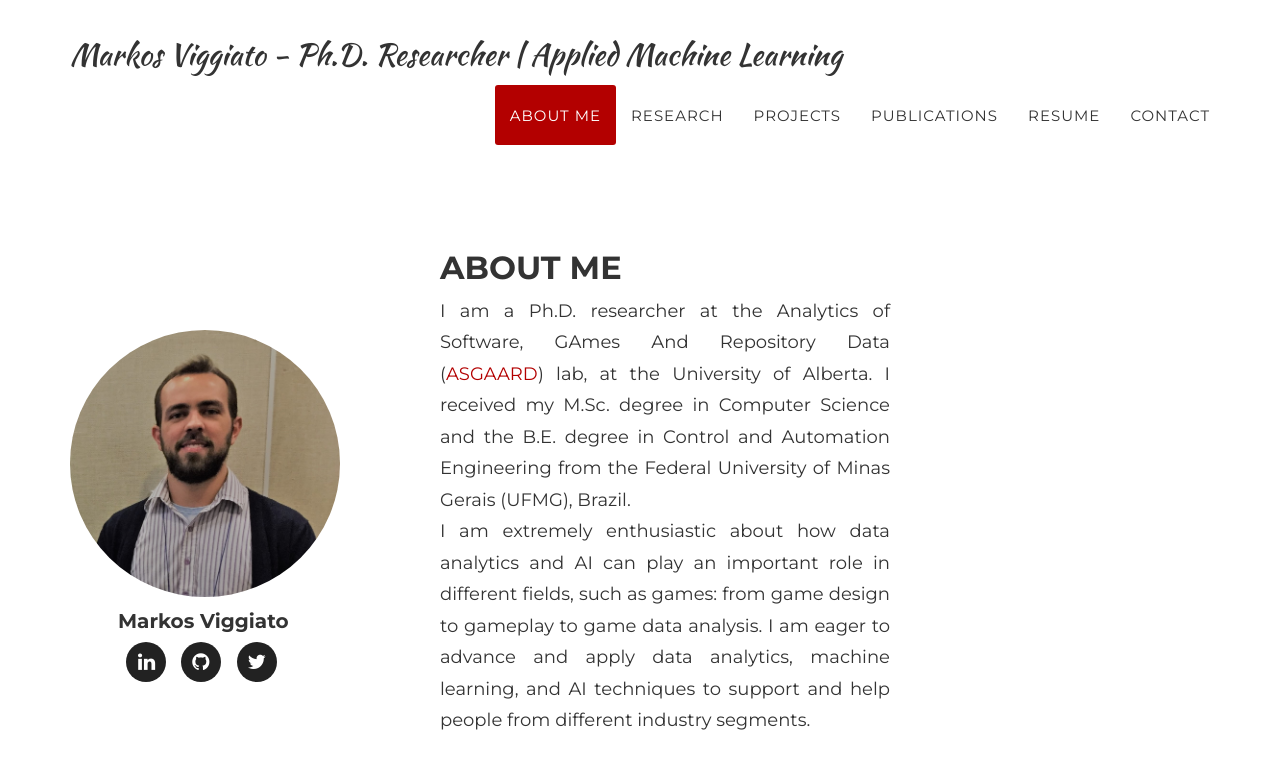
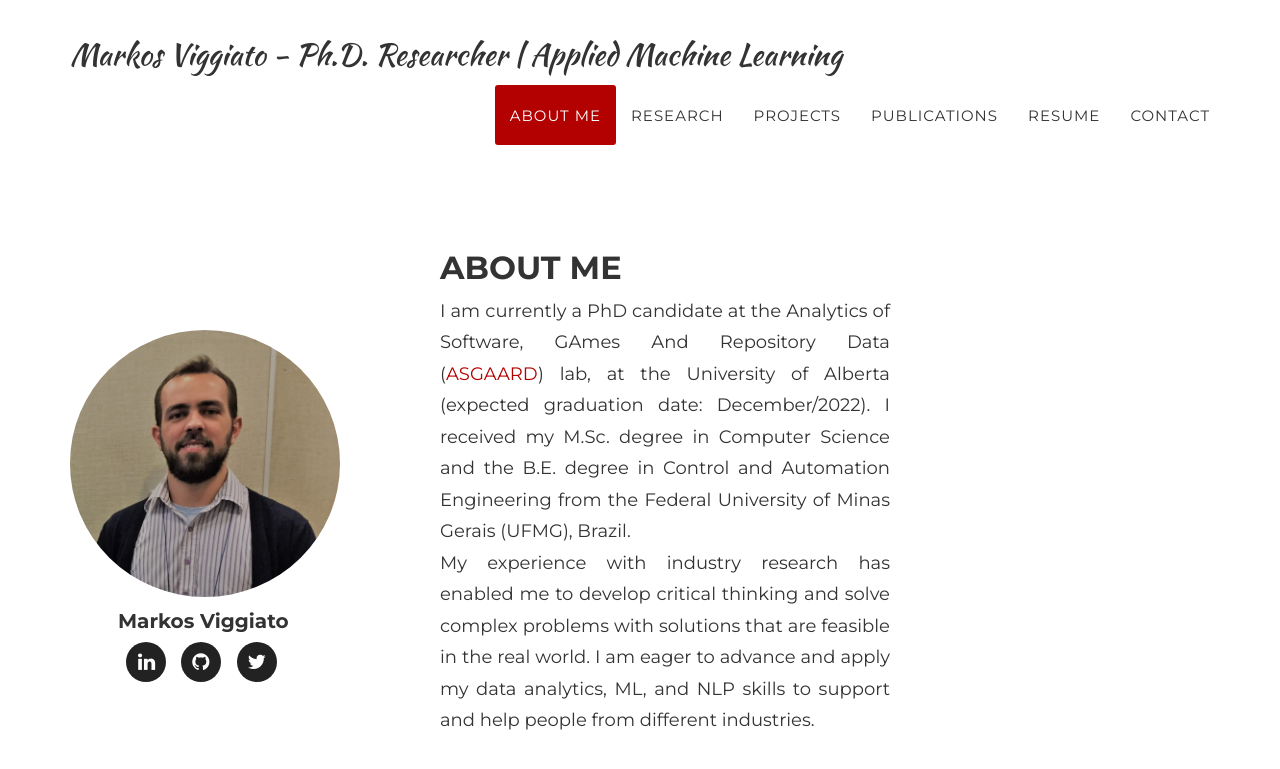
Before and after one commit to markosviggiato/markosviggiato.github.io, a Jekyll site: the page built from index.html, in a window 1280 px wide and 900 px high. Shown: the top 769 px of the window. Built offline with Jekyll 4.4.1, drawn with Linux system fonts in a browser that asks for light colours; some web fonts are replaced.

Commit message:
update aboutme section

```diff
--- a/_includes/aboutme.html
+++ b/_includes/aboutme.html
@@ -43,10 +43,10 @@
 
              <div class="about-me">
                 <h2> About Me </h2>
-                <p style="text-align:justify" class="section-content"> I am a Ph.D. researcher at the Analytics of Software, GAmes And Repository Data (<a href="http://asgaard.ece.ualberta.ca/" target="_blank">ASGAARD</a>) lab, at the University of Alberta.
+                <p style="text-align:justify" class="section-content"> I am currently a PhD candidate at the Analytics of Software, GAmes And Repository Data (<a href="http://asgaard.ece.ualberta.ca/" target="_blank">ASGAARD</a>) lab, at the University of Alberta (expected graduation date: December/2022).
                      I received my M.Sc. degree in Computer Science and the B.E. degree in Control and Automation Engineering from the Federal University of Minas Gerais (UFMG), Brazil. </br>
-                     I am extremely enthusiastic about how data analytics and AI can play an important role in different fields, such as games: from game design to gameplay to game data analysis.
-                     I am eager to advance and apply data analytics, machine learning, and AI techniques to support and help people from different industry segments.
+					 My experience with industry research has enabled me to develop critical thinking and solve complex problems with solutions that are feasible in the real world.
+					 I am eager to advance and apply my data analytics, ML, and NLP skills to support and help people from different industries.
                 </p>
 
             </div>
```
